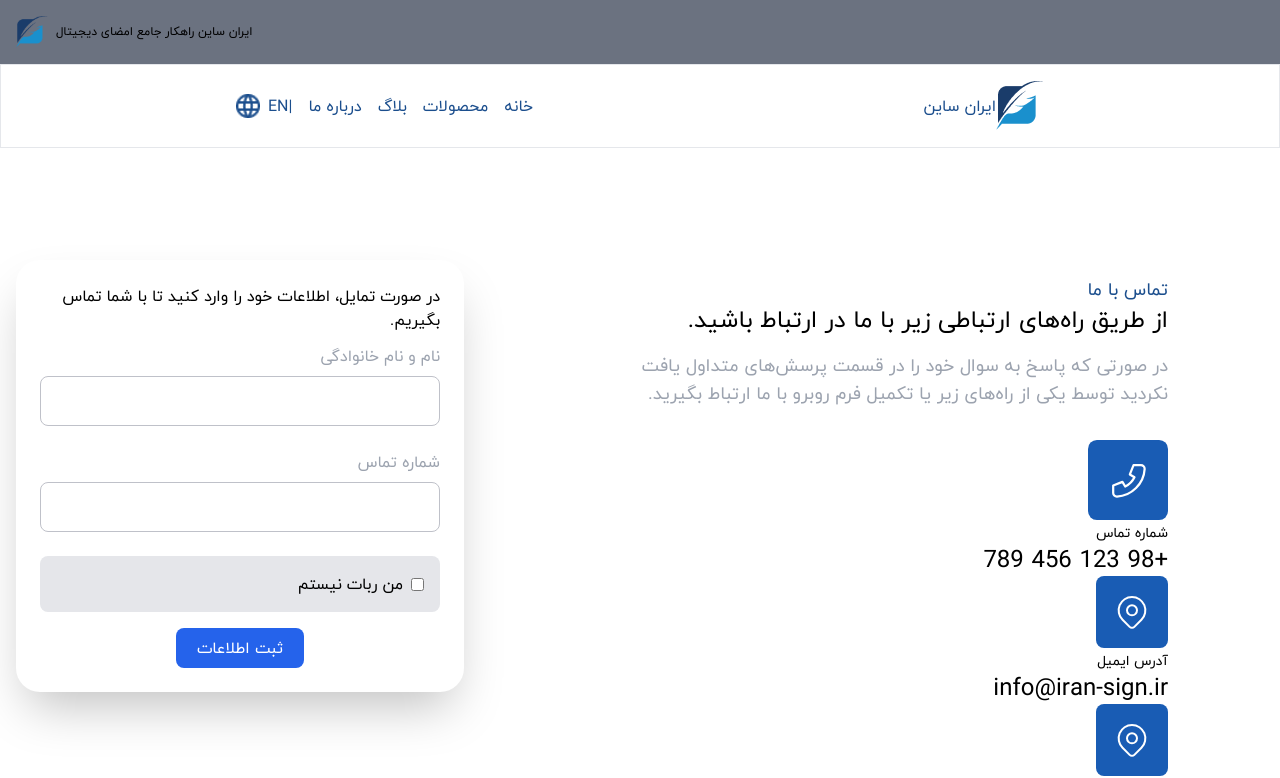
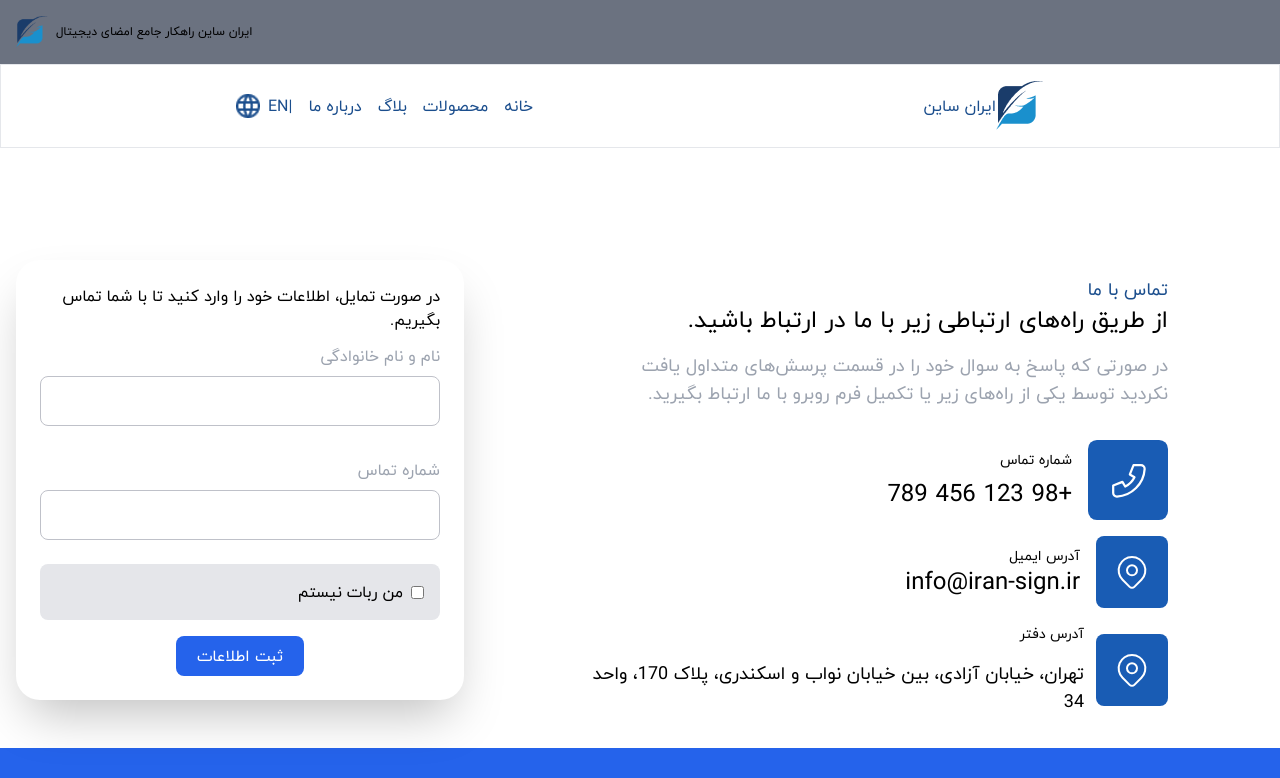
Before and after one commit to mahbobe-mohseni/iraaan-sighn-, a React (Create React App) app: page /about in a window 1280 px wide. Shown: the top 778 px of the page. Built offline with nearby package versions, Linux system fonts and the light colour scheme.

Commit message:
add new image to image config

```diff
--- a/src/components/CallUs.jsx
+++ b/src/components/CallUs.jsx
@@ -5,7 +5,6 @@ import ContactForm from "../components/ContactForm";
 import Footer from "../components/Footer";
 import { mail,tell,loc} from '../images'
 import  { useState } from "react";
-
 
 
 const CallUs = () => {
@@ -34,9 +33,9 @@ const CallUs = () => {
        <Navbar />
        <Header />
 
-    <div className=' grid  grid-cols-2 gap-4 mr-28'>
-     <div className=" col-span-1 mt-32">
-     <div className='text-18 text-myblue' >
+    <div className='  sm:grid  sm:grid-cols-2 gap-4 sm:mr-28 mb-8  grid grid-cols-1 '>
+     <div className=" col-span-1 mt-32 ">
+     <div className='text-18 text-myblue ' >
         <h4>تماس با ما</h4>
         <h1 className="text-2xl mb-4 text-black">
         از طریق راه‌های ارتباطی زیر با ما در ارتباط باشید.
@@ -46,24 +45,31 @@ const CallUs = () => {
 
        </div>
 
-      <div className=' inline-table'>
+      <div className=' flex items-center gap-4 mb-4'>
       <img src={tell} className='w-20 h-20' alt="" />
-           <span className=' text-14'>شماره تماس</span>
-          <p className=" text-2xl">+98 123 456 789</p>
+         <div className='flex flex-col gap-2'>
+         <span className=' text-14'>شماره تماس</span>
+         < span className=" text-2xl">+98 123 456 789</span>
+         </div>
       </div>
-  <div>
+  <div className='flex items-center gap-4'>
   <img src={loc} alt="" />
-             <span className=' text-14'>آدرس ایمیل</span>
+         <div className='flex flex-col'>
+         <span className=' text-14'>آدرس ایمیل</span>
 
-          <p className="text-2xl"> info@iran-sign.ir</p>
+        <p className="text-2xl"> info@iran-sign.ir</p>
+         </div>
   </div>
 
-       <div>
-       <img src={loc} alt="" /> <span className=' text-14'>آدرس دفتر</span>
+       <div className=' flex items-center mt-4'>
+       <img src={loc} alt="" />
+      <div className='flex flex-col gap-4 mr-3'>
+      <span className=' text-14'>آدرس دفتر</span>
 
-      <p className="text-2xl mb-9">
+      <p className="text-18">
         تهران، خیابان آزادی، بین خیابان نواب و اسکندری، پلاک 170، واحد 34
       </p>
+      </div>
        </div>
 
         </div>
@@ -71,9 +77,9 @@ const CallUs = () => {
 
         <form
         onSubmit={handleSubmit}
-        className=" bg-white p-6 rounded-3xl shadow-2xl w-full max-w-md"
+        className=" bg-white p-6 rounded-3xl shadow-2xl w-full max-w-md  "
       >
-        <div className="mb-6">
+        <div className="mb-8">
           <p className="mb-3 text-black">
             در صورت تمایل، اطلاعات خود را وارد کنید تا با شما تماس بگیریم.
           </p>
--- a/src/components/ProductPish.jsx
+++ b/src/components/ProductPish.jsx
@@ -5,7 +5,7 @@ import { product1 } from "../images";
 const ProductPish = () => {
   return (
     <>
-          <div className="parent-tag bg-white px-24 mb-96">
+          <div className="parent-tag bg-white px-24 mb-48 mt-48">
       <div className="first-child flex gap-12 items-center justify-center container m-auto">
         <img src={product1} alt="" />
 
--- a/src/images.js
+++ b/src/images.js
@@ -23,4 +23,6 @@ import product1 from "./assets/images/product1.svg"
 import tell from "./assets/images/tell.svg"
 import loc from "./assets/images/loc.svg"
 import mail from "./assets/images/mail.svg"
-export { Logo, Vector, BannerPicture, trust, vezarat, sanat,haf,hasin,farabom,rahsa,fanavaran,pishkhan,mobile,lock,clock,coines,p1,p2,p3,p4,LowerBackGround,product1,tell,loc,mail};
+import blogpic from "./assets/images/blogpic.svg"
+import user from "./assets/images/user.svg"
+export { Logo, Vector, BannerPicture, trust, vezarat, sanat,haf,hasin,farabom,rahsa,fanavaran,pishkhan,mobile,lock,clock,coines,p1,p2,p3,p4,LowerBackGround,product1,tell,loc,mail,blogpic,user};
--- a/src/pages/Blog.jsx
+++ b/src/pages/Blog.jsx
@@ -1,18 +1,23 @@
 import { Link } from "react-router-dom";
+import WebLog from "../components/WebLog";
 
 const Blog = () => {
   return (
-    <div className="fixed top-0 left-0 w-full h-full flex items-center justify-center">
-      <div className="bg-gray-800 text-success-600 p-6 rounded-lg text-26 flex items-center justify-center flex-col gap-6">
-        This is blog page
-        <Link
-          to="/"
-          className="bg-cyan-600 text-white text-14 px-4 py-1 rounded w-max"
-        >
-          back to home
-        </Link>
-      </div>
-    </div>
+    // <div className="fixed top-0 left-0 w-full h-full flex items-center justify-center">
+    //   <div className="bg-gray-800 text-success-600 p-6 rounded-lg text-26 flex items-center justify-center flex-col gap-6">
+    //     This is blog page
+    //     <Link
+    //       to="/"
+    //       className="bg-cyan-600 text-white text-14 px-4 py-1 rounded w-max"
+    //     >
+    //       back to home
+    //     </Link>
+    //   </div>
+    // </div>
+
+  <>
+ <WebLog/>
+  </>
   );
 };
 
```
Also changed, not shown: src/assets/images/blogpic.svg (added), src/assets/images/user.svg (added).
